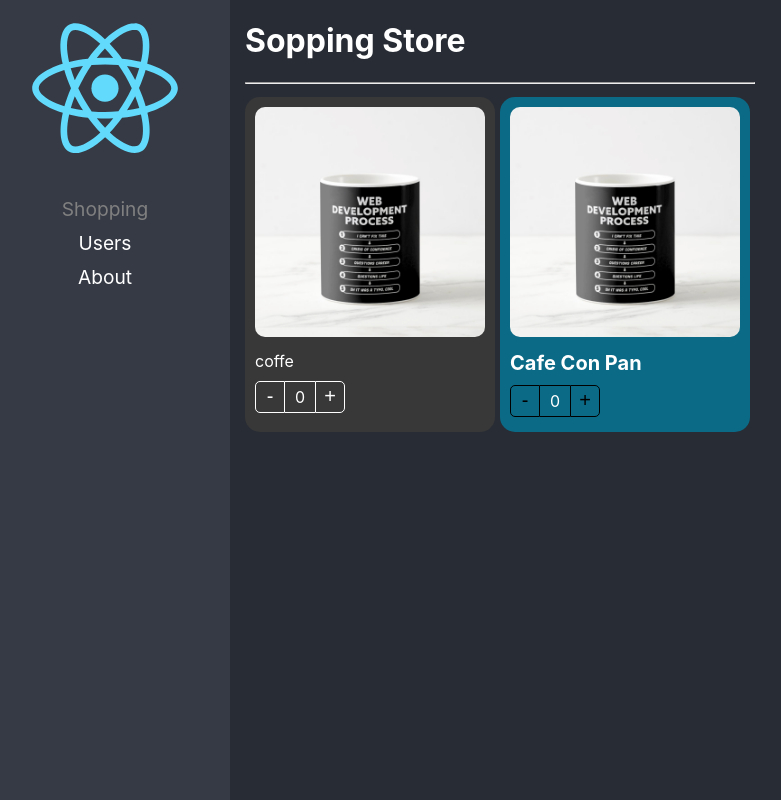
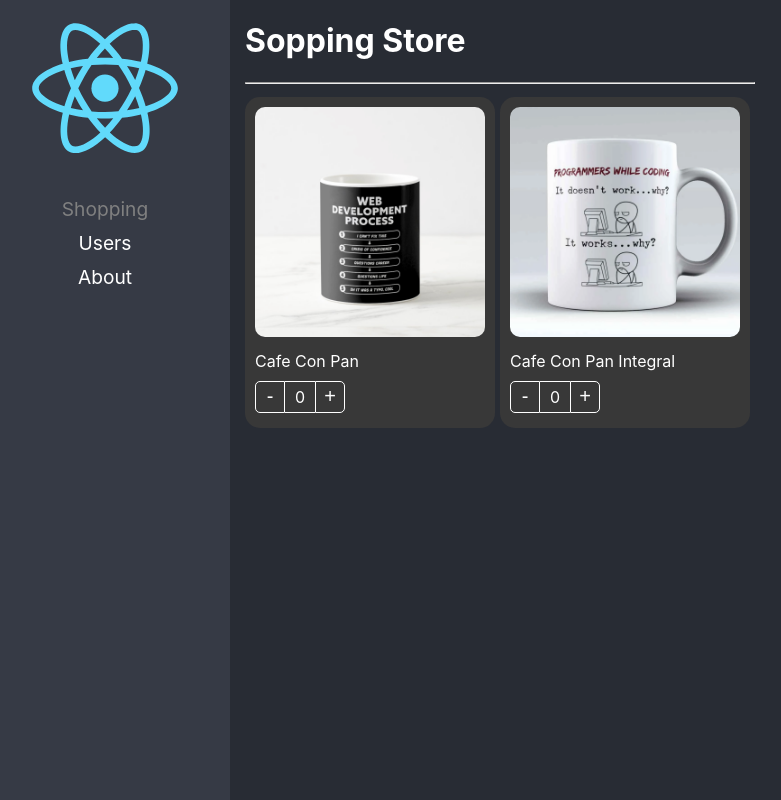
Before and after one commit to kessler428/React-Pro, a React (Create React App) app: page /shopping in a window 1280 px wide. Shown: the whole page, without its empty margins (20-801 px from the left). Built offline with nearby package versions, Linux system fonts and the light colour scheme.

Commit message:
Control props implemented

```diff
--- a/src/02-components-patterns/components/ProductButtons.tsx
+++ b/src/02-components-patterns/components/ProductButtons.tsx
@@ -10,7 +10,7 @@
 
 export const ProductButtons = ({ className, style }: PropsButtons) => {
 
-    const {increaseBy, counter } = useContext( ProductContext )
+    const { increaseBy, counter } = useContext( ProductContext )
 
     return (
         <div className={ `${styles.buttonsContainer} ${className}`} style={ style }>
--- a/src/02-components-patterns/components/ProductCard.tsx
+++ b/src/02-components-patterns/components/ProductCard.tsx
@@ -1,7 +1,7 @@
 import styles from '../styles/styles.module.css'
 import { useProduct }  from '../hooks/useProduct';
 import { createContext, CSSProperties, ReactElement } from 'react';
-import { Product, ProductContextProps } from '../interfaces/interfaces';
+import { onChangeArgs, Product, ProductContextProps } from '../interfaces/interfaces';
 import { ProductTitle } from './ProductTitle';
 import { ProductImage } from './ProductImage';
 import { ProductButtons } from './ProductButtons';
@@ -14,11 +14,13 @@
     children?: ReactElement| ReactElement[];
     className?: string;
     style?: CSSProperties;
+    onChange?: ( args: onChangeArgs ) => void;
+    value?: number;
 }
 
-export const ProductCard = ({ children, product, className, style }: Props) => {
+export const ProductCard = ({ children, product, className, style, onChange, value }: Props) => {
 
-    const { counter, increaseBy } = useProduct();
+    const { counter, increaseBy } = useProduct({ onChange, product, value });
 
     return (
         <Provider value={{
--- /dev/null
+++ b/src/02-components-patterns/data/products.ts
@@ -0,0 +1,15 @@
+import { Product } from "../interfaces/interfaces";
+
+const product1 = {
+    id: '1',
+    title: 'Cafe Con Pan',
+    img: './coffee-mug.png'
+}
+
+const product2 = {
+    id: '2',
+    title: 'Cafe Con Pan Integral',
+    img: './coffee-mug2.png'
+}
+
+export const products: Product[] = [ product1, product2 ];
--- a/src/02-components-patterns/hooks/useProduct.ts
+++ b/src/02-components-patterns/hooks/useProduct.ts
@@ -1,11 +1,33 @@
-import { useState } from 'react'
+import { useEffect, useRef, useState } from 'react'
+import { onChangeArgs, Product } from '../interfaces/interfaces'
 
-export const useProduct = () => {
-    const [counter, setCounter] = useState(0)
+interface useProductArgs {
+    product: Product;
+    onChange?: ( args: onChangeArgs ) => void;
+    value?: number;
+}
+
+export const useProduct = ( { onChange, product, value = 0 }: useProductArgs ) => {
+    const [counter, setCounter] = useState( value )
+
+    const isControlled = useRef( !!onChange )
 
     const increaseBy = ( value: number) => {
-        setCounter(prev => Math.max( prev + value, 0))
+
+        if (isControlled.current) {
+            return onChange!({ count: value, product})
+        }
+
+        const newValue = Math.max( counter + value, 0)
+        setCounter( newValue )
+
+        onChange && onChange({ count: newValue, product})
     }
+
+    useEffect(() => {
+         setCounter( value )
+    }, [value])
+
 
     return {
         counter,
--- /dev/null
+++ b/src/02-components-patterns/hooks/useShoppingCart.ts
@@ -0,0 +1,43 @@
+import { useState } from 'react'
+import { ProcuctInCart, Product } from '../interfaces/interfaces';
+
+export const useShoppingCart = () => {
+    const [shoppingCart, setShoppingCart] = useState<{ [key:string]: ProcuctInCart }>({});
+
+    const onProductCountChange = ( { count, product}: { count: number, product: Product} ) =>{
+
+        setShoppingCart( oldShoppingInCart => {
+
+            const productInCart: ProcuctInCart = oldShoppingInCart[product.id] || {...product, count: 0 };
+
+            if ( Math.max(productInCart.count + count, 0) > 0 ) {
+                productInCart.count += count;
+                return{
+                    ...oldShoppingInCart,
+                    [product.id]: productInCart
+                }
+            }
+
+            // Borrar el producto
+
+            const { [product.id]: toDelete, ...rest } = oldShoppingInCart;
+            return {...rest}
+
+            // if ( count === 0) {
+            //     const { [product.id] : toDelete, ...rest } = oldProductInCart;
+            //     return rest
+            // }
+
+            // return{
+            //     ...oldProductInCart,
+            //     [ product.id ]: { ...product, count }
+            // }
+
+        })
+    }
+
+    return{
+        shoppingCart,
+        onProductCountChange
+    }
+}
--- a/src/02-components-patterns/pages/ShoppingPage.tsx
+++ b/src/02-components-patterns/pages/ShoppingPage.tsx
@@ -1,54 +1,64 @@
 import { ProductButtons, ProductCard, ProductImage, ProductTitle } from "../components";
+import { products } from "../data/products";
+import { useShoppingCart } from "../hooks/useShoppingCart";
 import '../styles/custom-styles.css'
 
-const product = {
-    id: '1',
-    title: 'Cafe Con Pan',
-    img: './coffee-mug.png'
-}
 
 export const ShoppingPage = () => {
+
+    const { shoppingCart, onProductCountChange} = useShoppingCart();
 
     return (
         <div >
             <h1>Sopping Store</h1>
             <hr />
-            <div style={{
+
+            <div
+                style={{
                     display: 'flex',
                     flexDirection: 'row',
                     flexWrap: 'wrap'
-            }}>
+                }}
+            >
+                {
+                    products.map( product => (
                         <ProductCard
+                            key={ product.id }
                             product={ product }
                             className='bg-dark text-white'
+                            value={ shoppingCart[product.id]?.count || 0 }
+                            onChange={ onProductCountChange }
                         >
-                    <ProductCard.Image className="custom-image" />
-                    <ProductCard.Title title="coffe" />
-                    <ProductCard.Buttons className="buttons"  />
+                            <ProductImage className="custom-image" />
+                            <ProductTitle />
+                            <ProductButtons className="buttons" />
                         </ProductCard>
+                    ))
+                }
 
+                <div className="shopping-cart">
+                {
+                    Object.entries( shoppingCart ).map( ([key, product]) => (
                         <ProductCard
+                            key={key}
                             product={ product }
+                            className='bg-dark text-white'
+                            style={{ width: '100px'}}
+                            value={ product.count }
+                            onChange={ onProductCountChange }
+                        >
+                            <ProductImage className="custom-image" />
+                            <ProductButtons
+                                className="buttons"
                                 style={{
-                        backgroundColor : '#0B6A86'
+                                    display: 'flex',
+                                    justifyContent: 'center'
                                 }}
-                >
-                    <ProductImage style={{
-                        padding: '10px',
-                        width: 'calc(100% - 20px)',
-                        borderRadius: '20px'
-                    }}/>
-                    <ProductTitle style={{
-                        color: 'white',
-                        fontSize: '20px',
-                        fontWeight: 'bold'
-                    }} />
-                    <ProductButtons style={{
-                        color: "white",
-                        borderColor: '#FFFFFF'
-                    }}/>
+                            />
                         </ProductCard>
-
+                    ))
+                }
+                </div>
             </div>
         </div>
     )
--- a/src/02-components-patterns/styles/custom-styles.css
+++ b/src/02-components-patterns/styles/custom-styles.css
@@ -16,3 +16,9 @@
     border-color: white;
     color: white;
 }
+
+.shopping-cart{
+    position: fixed;
+    top: 0px;
+    right: 10px;
+}
```
Also changed, not shown: src/02-components-patterns/interfaces/interfaces.ts (+9 -0 lines), public/coffee-mug2.png (added). Lines whose indentation alone changed are shown as unchanged.
